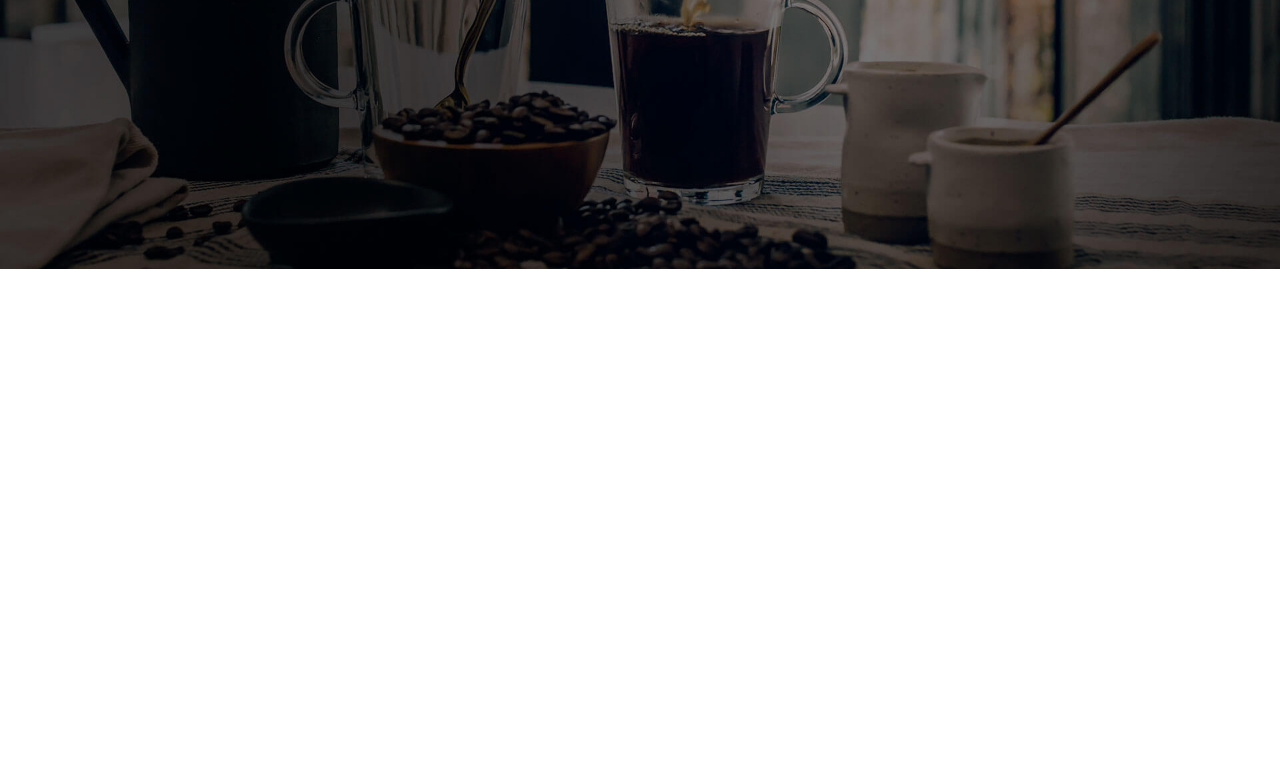
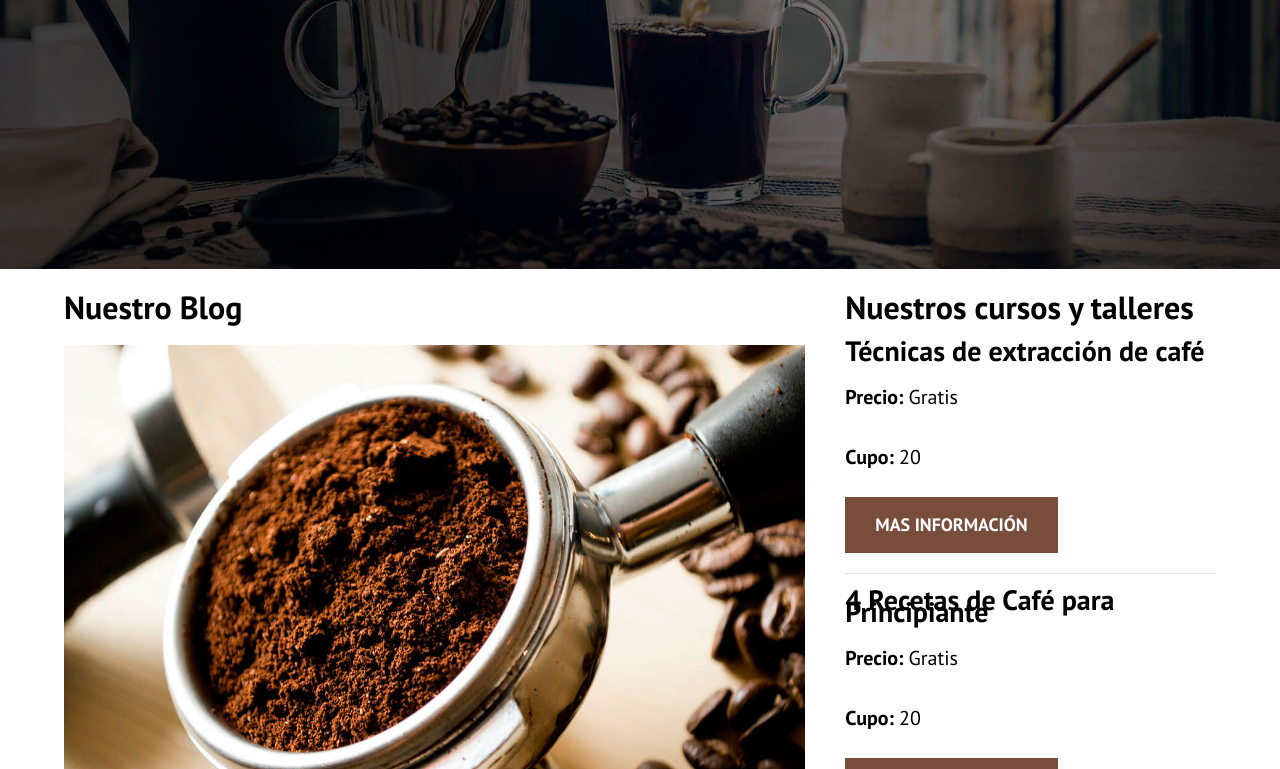
Before and after one commit to dandrew97/Blog_de_Cafe, a plain HTML site: page index.html in a window 1280 px wide. Shown: the part 331-1100 px from the top of the page. Before the commit the page ends 800 px from the top, so only its background shows below. Drawn offline with nearby package versions, Linux system fonts and the light colour scheme.

Commit message:
feat: :hammer: Agregar contenido principal del blog y sidebar
Se crea en el index.html la estructura del contenido principal en el blog y el sidebar, despues se aplican los estilos para cada sección en el css

```diff
--- a/css/styles.css
+++ b/css/styles.css
@@ -9,6 +9,7 @@
 
     /* Colores */
     --colorPrimario: #784d3c;
+    --gris: #e1e1e1;
     --blanco: #FFFFFF;
     --negro: #000000;
 }
@@ -37,6 +38,7 @@ a {
 }
 h1, h2, h3, h4 {
     font-family: var(--fuenteHeading);
+    line-height: 1.2rem;
 }
 h1 { font-size: 4.8rem }
 h2 { font-size: 4rem }
@@ -105,3 +107,68 @@ img {
     color: var(--blanco);
     font-weight: 700;
 }
+
+/* Contenido Principal --Blog-- */
+@media (min-width: 768px) {
+    .contenido-principal {
+        display: grid;
+        grid-template-columns: 2fr 1fr;
+        column-gap: 4rem;
+    }
+}
+.entrada {
+    border-bottom: 1px solid var(--gris);
+    margin-bottom: 2rem;
+}
+.entrada:last-of-type { /* Selector que permite aplicar cambios al ultimo elemento del contenedor */
+    border: none;
+    margin-bottom: 0;
+}
+.boton {
+    display: block;
+    font-family: var(--fuenteHeading);
+    color: var(--blanco);
+    text-align: center;
+    padding: 1rem 3rem;
+    font-size: 1.8rem;
+    text-transform: uppercase;
+    font-weight: 700;
+    margin-bottom: 2rem;
+}
+@media (min-width: 768px) {
+    .boton {
+        display: inline-block; /* Inline-block respeta propiedades que se puedan agregar, como padding y width */
+
+    }
+}
+
+/* Sidebar */
+.boton--primario {
+    background-color: var(--negro);
+}
+.boton--secundario {
+    background-color: var(--colorPrimario);
+}
+.cursos {
+    list-style: none;
+}
+.widget-curso {
+    border-bottom: 1px solid var(--gris);
+    margin-bottom: 2rem;
+}
+.widget-curso:last-of-type {
+    border-bottom: none;
+    margin-bottom: 0;
+}
+.widget-curso__label {
+    font-family: var(--fuenteHeading);
+    font-weight: 700;
+
+}
+.widget-curso__info {
+    font-weight: 400;
+}
+.widget-curso__label,
+.widget-curso__info {
+    font-size: 2rem;
+}
--- a/index.html
+++ b/index.html
@@ -11,7 +11,6 @@
 <body>
 
     <header class="header">
-
         <div class="contenedor">
             <div class="barra">
                 <a class="logo" href="index.html">
@@ -30,8 +29,81 @@
             <h2 class="no-margin"> Blog de café con consejos y cursos </h2>
             <p class="no-margin"> Aprende de los expertos con las mejores recetas y consejos </p>
         </div>
+    </header> <!-- .header -->
 
-    </header>
+    <!-- Contenido Principal del Blog -->
+    <div class="contenedor contenido-principal">
+        <main class="blog">
+            <h3>Nuestro Blog</h3>
 
+            <article class="entrada">
+                <div class="entrada__imagen">
+                    <img src="img/blog1.jpg" alt="imagen blog">
+                </div>
+
+                <div class="entrada__contenido">
+                    <h4 class="no-margin "> Tipos de Grano de Café </h4>
+                    <p> Aenean felis ligula, posuere at lobortis eget, ultricies vel velit. Suspendisse potenti. Aenean sed ante turpis. Pellentesque habitant morbi tristique senectus et netus et malesuada fames ac turpis egestas. Fusce facilisis orci at elit tempor, id venenatis ligula aliquam. Nullam id porta sem. Fusce elementum tempor ex, nec lobortis sapien. </p>
+                    <a href="entrada.html" class="boton boton--primario"> Leer Entrada </a>
+                </div>
+            </article> <!-- .entrada -->
+
+            <article class="entrada">
+                <div class="entrada__imagen">
+                    <img src="img/blog1.jpg" alt="imagen blog">
+                </div>
+
+                <div class="entrada__contenido">
+                    <h4 class="no-margin "> 3 Deliciosas Recetas de Café </h4>
+                    <p> Aenean felis ligula, posuere at lobortis eget, ultricies vel velit. Suspendisse potenti. Aenean sed ante turpis. Pellentesque habitant morbi tristique senectus et netus et malesuada fames ac turpis egestas. Fusce facilisis orci at elit tempor, id venenatis ligula aliquam. Nullam id porta sem. Fusce elementum tempor ex, nec lobortis sapien. </p>
+                    <a href="entrada.html" class="boton boton--primario"> Leer Entrada </a>
+                </div>
+            </article> <!-- .entrada -->
+
+            <article class="entrada">
+                <div class="entrada__imagen">
+                    <img src="img/blog1.jpg" alt="imagen blog">
+                </div>
+
+                <div class="entrada__contenido">
+                    <h4 class="no-margin "> Beneficios del Café </h4>
+                    <p> Aenean felis ligula, posuere at lobortis eget, ultricies vel velit. Suspendisse potenti. Aenean sed ante turpis. Pellentesque habitant morbi tristique senectus et netus et malesuada fames ac turpis egestas. Fusce facilisis orci at elit tempor, id venenatis ligula aliquam. Nullam id porta sem. Fusce elementum tempor ex, nec lobortis sapien. </p>
+                    <a href="entrada.html" class="boton boton--primario"> Leer Entrada </a>
+                </div>
+            </article> <!-- .entrada -->
+
+        </main> <!-- .blog -->
+
+        <!-- Sidebar -->
+        <aside class="sidebar">
+            <h3>Nuestros cursos y talleres</h3>
+
+            <ul class="cursos no-padding">
+                <li class="widget-curso">
+                    <h4 class="no-margin"> Técnicas de extracción de café </h4>
+                    <p class="widget-curso__label"> Precio:
+                        <span class="widget-curso__info"> Gratis </span>
+                    </p>
+                    <p class="widget-curso__label"> Cupo:
+                        <span class="widget-curso__info"> 20 </span>
+                    </p>
+                    <a href="entrada.html" class="boton boton--secundario"> Mas Información </a>
+                </li>
+
+                <li class="widget-curso">
+                    <h4 class="no-margin"> 4 Recetas de Café para Principiante </h4>
+                    <p class="widget-curso__label"> Precio:
+                        <span class="widget-curso__info"> Gratis </span>
+                    </p>
+                    <p class="widget-curso__label"> Cupo:
+                        <span class="widget-curso__info"> 20 </span>
+                    </p>
+                    <a href="entrada.html" class="boton boton--secundario"> Más Información </a>
+                </li>
+            </ul> <!-- .cursos -->
+
+        </aside> <!-- .sidebar -->
+
+    </div> <!-- .contenido-principal -->
 </body>
 </html>
```
